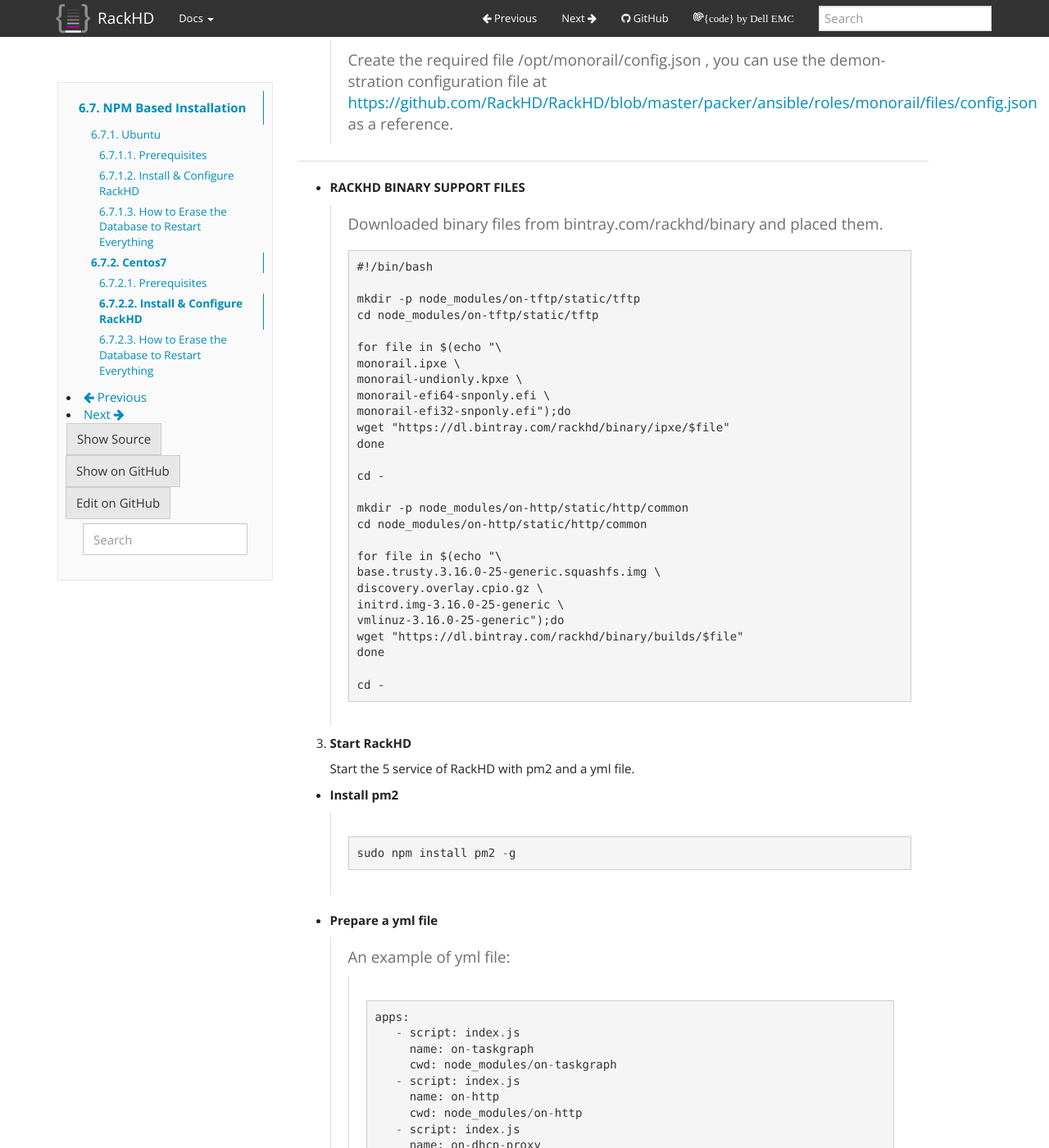
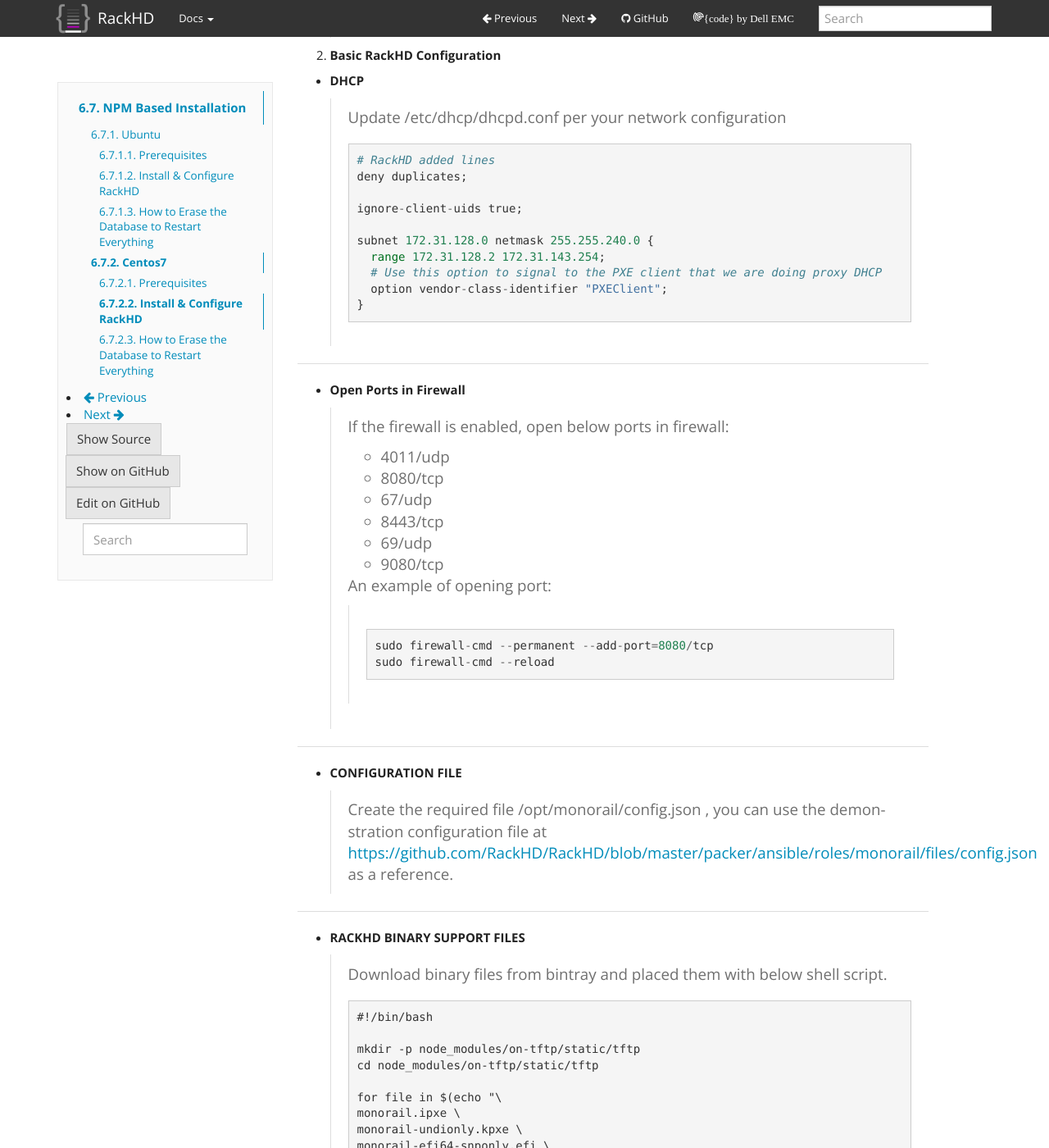
Before and after one commit to RackHD/docs, a Sphinx documentation site: the page built from docs/rackhd/npm_based_installation.rst, in a window 1280 px wide and 1400 px high, scrolled down 9963 px. Shown: the whole window at 82% size. Built offline with Sphinx 7.4.7, drawn with Linux system fonts in a browser that asks for light colours; some of the changed text lies outside the part shown.

Commit message:
add configure firewall

```diff
--- a/docs/rackhd/npm_based_installation.rst
+++ b/docs/rackhd/npm_based_installation.rst
@@ -145,6 +145,26 @@
 
 #######
 
+* **Open Ports in Firewall**
+
+   If the firewall is enabled, open below ports in firewall:
+
+   - 4011/udp
+   - 8080/tcp
+   - 67/udp
+   - 8443/tcp
+   - 69/udp
+   - 9080/tcp
+
+   An example of opening port:
+
+    .. code::
+
+       sudo ufw allow 8080
+
+
+#######
+
 * **CONFIGURATION FILE**
 
    Create the required file /opt/monorail/config.json , you can use the demonstration configuration file at https://github.com/RackHD/RackHD/blob/master/packer/ansible/roles/monorail/files/config.json as a reference.
@@ -153,7 +173,7 @@
 
 * **RACKHD BINARY SUPPORT FILES**
 
-   Downloaded binary files from bintray.com/rackhd/binary and placed them.
+   Download binary files from bintray and placed them with below shell script.
 
    .. code::
 
@@ -531,6 +551,29 @@
 
 #######
 
+
+* **Open Ports in Firewall**
+
+   If the firewall is enabled, open below ports in firewall:
+
+   - 4011/udp
+   - 8080/tcp
+   - 67/udp
+   - 8443/tcp
+   - 69/udp
+   - 9080/tcp
+
+   An example of opening port:
+
+    .. code::
+
+
+     sudo firewall-cmd --permanent --add-port=8080/tcp
+     sudo firewall-cmd --reload
+
+
+#######
+
 * **CONFIGURATION FILE**
 
    Create the required file /opt/monorail/config.json , you can use the demonstration configuration file at https://github.com/RackHD/RackHD/blob/master/packer/ansible/roles/monorail/files/config.json as a reference.
@@ -539,7 +582,7 @@
 
 * **RACKHD BINARY SUPPORT FILES**
 
-   Downloaded binary files from bintray.com/rackhd/binary and placed them.
+   Download binary files from bintray and placed them with below shell script.
 
    .. code::
 
```
